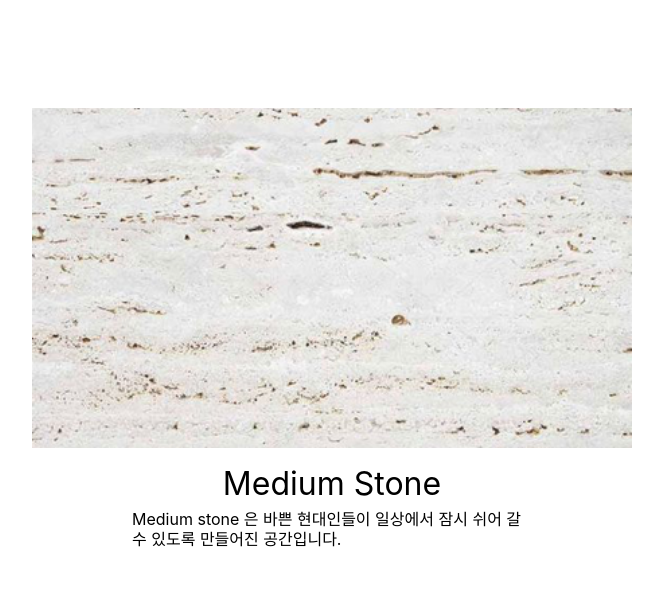
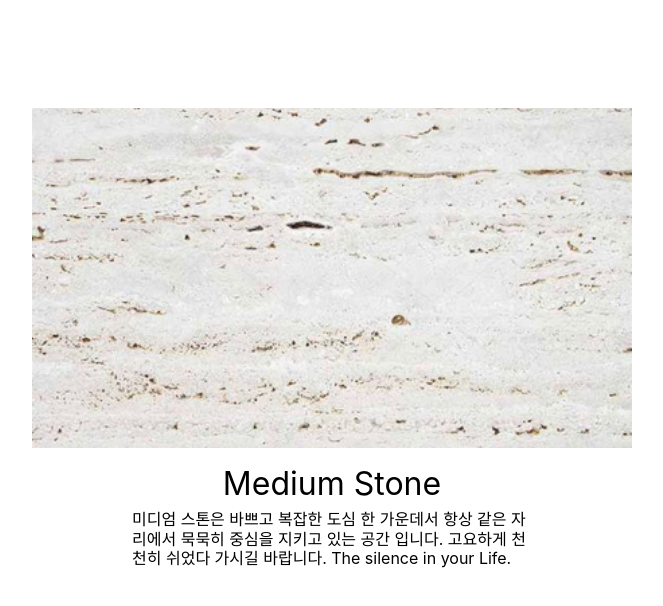
Before and after one commit to reaperes/mediumstone.com, a React (Create React App) app: page / in a window 1280 px wide. Shown: the top 606 px of the page, without its empty margins (308-971 px from the left). Built offline with nearby package versions, Linux system fonts and the light colour scheme.

Commit message:
Update App.js

```diff
--- a/src/App.js
+++ b/src/App.js
@@ -8,7 +8,9 @@ function App() {
       <img src={stone} className="logo" alt="logo" />
       <h2 className="title">Medium Stone</h2>
       <p className="description">
-        Medium stone 은 바쁜 현대인들이 일상에서 잠시 쉬어 갈 수 있도록 만들어진 공간입니다.
+        미디엄 스톤은 바쁘고 복잡한 도심 한 가운데서 항상 같은 자리에서 묵묵히 중심을 지키고 있는 공간 입니다.
+        고요하게 천천히 쉬었다 가시길 바랍니다.
+        The silence in your Life.
       </p>
     </div>
   );
```
